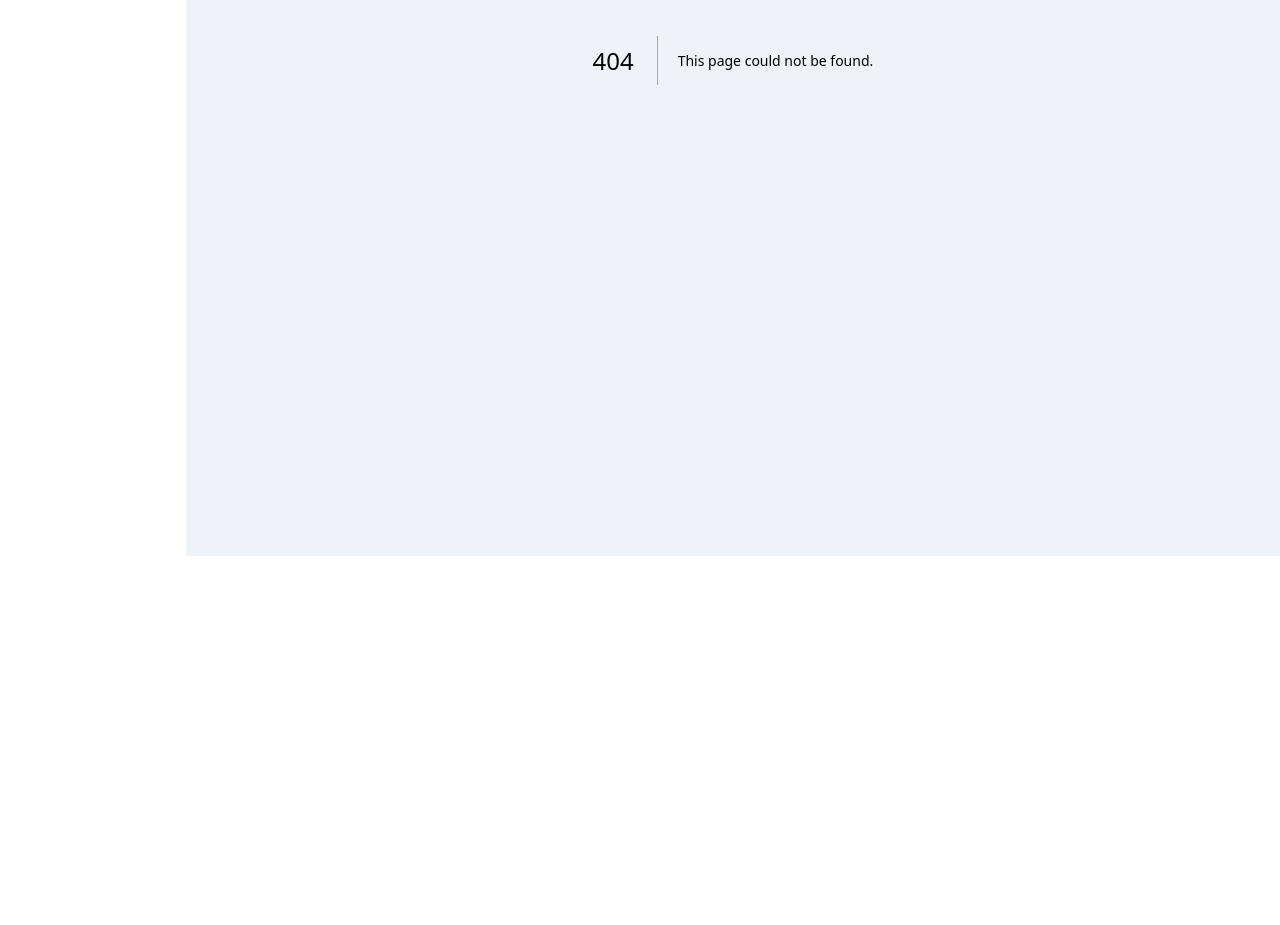
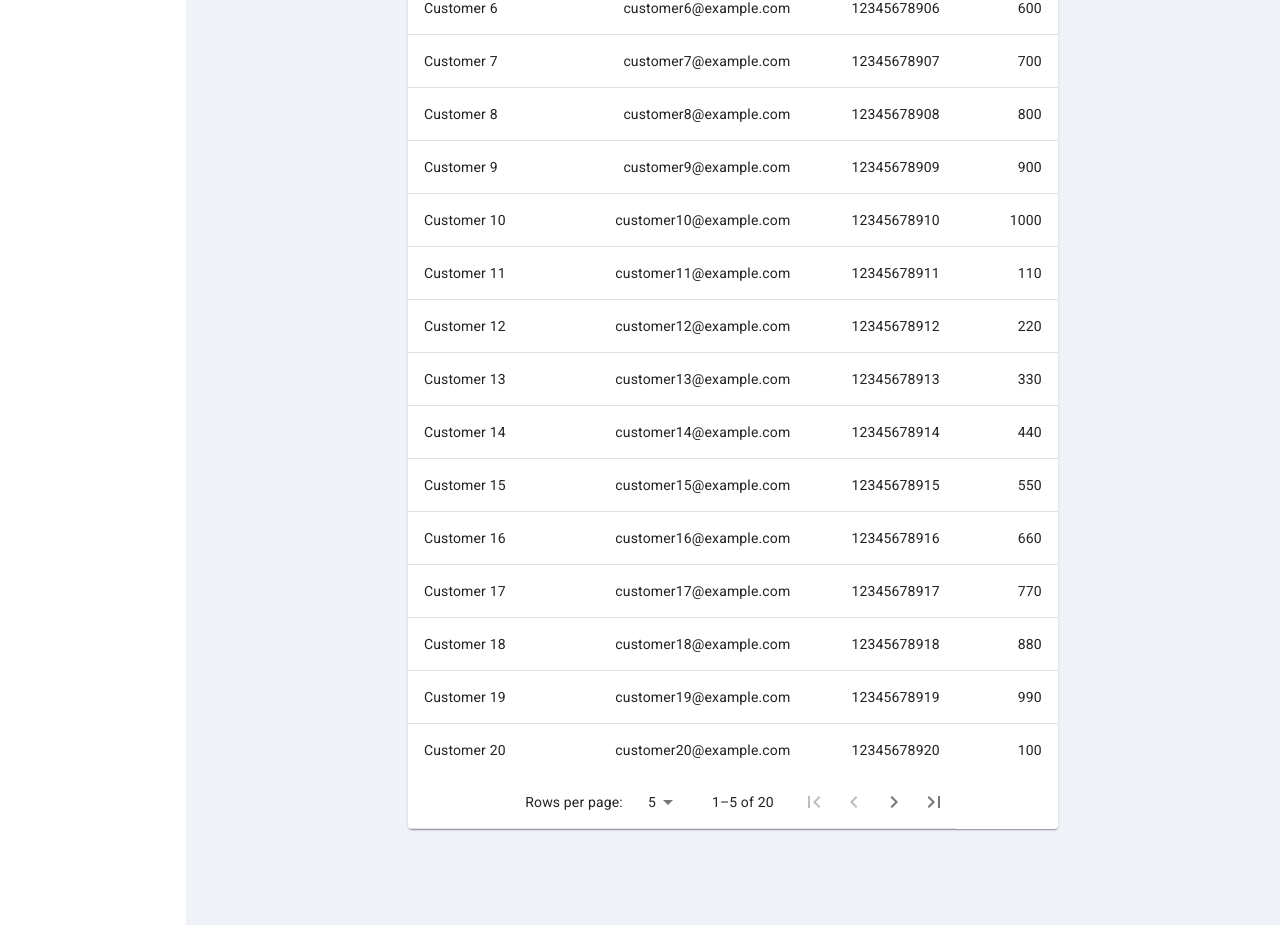
Before and after one commit to danilolan/clean-path-client, a Next.js app: page /list in a window 1280 px wide. Before the commit this address had no page. Shown: the part 436-1361 px from the top of the page. Before the commit the page ends 992 px from the top, so only its background shows below. Built offline with nearby package versions, Linux system fonts and the light colour scheme.

Commit message:
feat: table component

```diff
--- /dev/null
+++ b/src/app/list/components/table.tsx
@@ -0,0 +1,168 @@
+"use client";
+
+import {
+  TableContainer,
+  Paper,
+  TableHead,
+  TableRow,
+  TableCell,
+  TableBody,
+  Table as MuiTable,
+  Box,
+  IconButton,
+  useTheme,
+  TableFooter,
+  TablePagination,
+} from "@mui/material";
+import page, { Customer } from "../page";
+import { KeyboardArrowRight, KeyboardArrowLeft } from "@mui/icons-material";
+import { TablePaginationActionsProps } from "@mui/material/TablePagination/TablePaginationActions";
+import FirstPageIcon from "@mui/icons-material/FirstPage";
+import LastPageIcon from "@mui/icons-material/LastPage";
+import { useState } from "react";
+
+type Props = { data: Customer[] };
+
+export default function Table({ data }: Props) {
+  const [page, setPage] = useState(0);
+  const [rowsPerPage, setRowsPerPage] = useState(5);
+
+  // Avoid a layout jump when reaching the last page with empty rows.
+  const emptyRows =
+    page > 0 ? Math.max(0, (1 + page) * rowsPerPage - data.length) : 0;
+
+  const handleChangePage = (
+    event: React.MouseEvent<HTMLButtonElement> | null,
+    newPage: number
+  ) => {
+    setPage(newPage);
+  };
+
+  const handleChangeRowsPerPage = (
+    event: React.ChangeEvent<HTMLInputElement | HTMLTextAreaElement>
+  ) => {
+    setRowsPerPage(parseInt(event.target.value, 10));
+    setPage(0);
+  };
+
+  function TablePaginationActions(props: TablePaginationActionsProps) {
+    const theme = useTheme();
+    const { count, page, rowsPerPage, onPageChange } = props;
+
+    const handleFirstPageButtonClick = (
+      event: React.MouseEvent<HTMLButtonElement>
+    ) => {
+      onPageChange(event, 0);
+    };
+
+    const handleBackButtonClick = (
+      event: React.MouseEvent<HTMLButtonElement>
+    ) => {
+      onPageChange(event, page - 1);
+    };
+
+    const handleNextButtonClick = (
+      event: React.MouseEvent<HTMLButtonElement>
+    ) => {
+      onPageChange(event, page + 1);
+    };
+
+    const handleLastPageButtonClick = (
+      event: React.MouseEvent<HTMLButtonElement>
+    ) => {
+      onPageChange(event, Math.max(0, Math.ceil(count / rowsPerPage) - 1));
+    };
+
+    return (
+      <Box sx={{ flexShrink: 0, ml: 2.5 }}>
+        <IconButton
+          onClick={handleFirstPageButtonClick}
+          disabled={page === 0}
+          aria-label="first page"
+        >
+          {theme.direction === "rtl" ? <LastPageIcon /> : <FirstPageIcon />}
+        </IconButton>
+        <IconButton
+          onClick={handleBackButtonClick}
+          disabled={page === 0}
+          aria-label="previous page"
+        >
+          {theme.direction === "rtl" ? (
+            <KeyboardArrowRight />
+          ) : (
+            <KeyboardArrowLeft />
+          )}
+        </IconButton>
+        <IconButton
+          onClick={handleNextButtonClick}
+          disabled={page >= Math.ceil(count / rowsPerPage) - 1}
+          aria-label="next page"
+        >
+          {theme.direction === "rtl" ? (
+            <KeyboardArrowLeft />
+          ) : (
+            <KeyboardArrowRight />
+          )}
+        </IconButton>
+        <IconButton
+          onClick={handleLastPageButtonClick}
+          disabled={page >= Math.ceil(count / rowsPerPage) - 1}
+          aria-label="last page"
+        >
+          {theme.direction === "rtl" ? <FirstPageIcon /> : <LastPageIcon />}
+        </IconButton>
+      </Box>
+    );
+  }
+  return (
+    <TableContainer component={Paper}>
+      <MuiTable sx={{ minWidth: 650 }} aria-label="simple table">
+        <TableHead>
+          <TableRow>
+            <TableCell>Name</TableCell>
+            <TableCell align="right">Email</TableCell>
+            <TableCell align="right">Phone</TableCell>
+            <TableCell align="right">Position</TableCell>
+          </TableRow>
+        </TableHead>
+        <TableBody>
+          {data.map(({ name, email, phone, position }) => (
+            <TableRow
+              key={name}
+              sx={{ "&:last-child td, &:last-child th": { border: 0 } }}
+            >
+              <TableCell component="th" scope="row">
+                {name}
+              </TableCell>
+              <TableCell align="right">{email}</TableCell>
+              <TableCell align="right">{phone}</TableCell>
+              <TableCell align="right">{position.x}</TableCell>
+            </TableRow>
+          ))}
+        </TableBody>
+        <TableFooter>
+          <TableRow>
+            <TablePagination
+              rowsPerPageOptions={[5, 10, 25, { label: "All", value: -1 }]}
+              colSpan={3}
+              count={data.length}
+              rowsPerPage={rowsPerPage}
+              page={page}
+              slotProps={{
+                select: {
+                  inputProps: {
+                    "aria-label": "rows per page",
+                  },
+                  native: true,
+                },
+              }}
+              onPageChange={handleChangePage}
+              onRowsPerPageChange={handleChangeRowsPerPage}
+              ActionsComponent={TablePaginationActions}
+            />
+          </TableRow>
+        </TableFooter>
+      </MuiTable>
+    </TableContainer>
+  );
+}
--- /dev/null
+++ b/src/app/list/page.tsx
@@ -0,0 +1,142 @@
+import Table from "./components/table";
+
+export type Customer = {
+  name: string;
+  email: string;
+  phone: string;
+  position: {
+    x: number;
+    y: number;
+  };
+};
+
+const data = [
+  {
+    name: "Customer 1",
+    email: "customer1@example.com",
+    phone: "12345678901",
+    position: { x: 120, y: 85 },
+  },
+  {
+    name: "Customer 2",
+    email: "customer2@example.com",
+    phone: "12345678902",
+    position: { x: 200, y: 150 },
+  },
+  {
+    name: "Customer 3",
+    email: "customer3@example.com",
+    phone: "12345678903",
+    position: { x: 300, y: 215 },
+  },
+  {
+    name: "Customer 4",
+    email: "customer4@example.com",
+    phone: "12345678904",
+    position: { x: 400, y: 280 },
+  },
+  {
+    name: "Customer 5",
+    email: "customer5@example.com",
+    phone: "12345678905",
+    position: { x: 500, y: 345 },
+  },
+  {
+    name: "Customer 6",
+    email: "customer6@example.com",
+    phone: "12345678906",
+    position: { x: 600, y: 410 },
+  },
+  {
+    name: "Customer 7",
+    email: "customer7@example.com",
+    phone: "12345678907",
+    position: { x: 700, y: 475 },
+  },
+  {
+    name: "Customer 8",
+    email: "customer8@example.com",
+    phone: "12345678908",
+    position: { x: 800, y: 540 },
+  },
+  {
+    name: "Customer 9",
+    email: "customer9@example.com",
+    phone: "12345678909",
+    position: { x: 900, y: 605 },
+  },
+  {
+    name: "Customer 10",
+    email: "customer10@example.com",
+    phone: "12345678910",
+    position: { x: 1000, y: 670 },
+  },
+  {
+    name: "Customer 11",
+    email: "customer11@example.com",
+    phone: "12345678911",
+    position: { x: 110, y: 735 },
+  },
+  {
+    name: "Customer 12",
+    email: "customer12@example.com",
+    phone: "12345678912",
+    position: { x: 220, y: 800 },
+  },
+  {
+    name: "Customer 13",
+    email: "customer13@example.com",
+    phone: "12345678913",
+    position: { x: 330, y: 865 },
+  },
+  {
+    name: "Customer 14",
+    email: "customer14@example.com",
+    phone: "12345678914",
+    position: { x: 440, y: 930 },
+  },
+  {
+    name: "Customer 15",
+    email: "customer15@example.com",
+    phone: "12345678915",
+    position: { x: 550, y: 995 },
+  },
+  {
+    name: "Customer 16",
+    email: "customer16@example.com",
+    phone: "12345678916",
+    position: { x: 660, y: 1060 },
+  },
+  {
+    name: "Customer 17",
+    email: "customer17@example.com",
+    phone: "12345678917",
+    position: { x: 770, y: 1125 },
+  },
+  {
+    name: "Customer 18",
+    email: "customer18@example.com",
+    phone: "12345678918",
+    position: { x: 880, y: 1190 },
+  },
+  {
+    name: "Customer 19",
+    email: "customer19@example.com",
+    phone: "12345678919",
+    position: { x: 990, y: 1255 },
+  },
+  {
+    name: "Customer 20",
+    email: "customer20@example.com",
+    phone: "12345678920",
+    position: { x: 100, y: 1320 },
+  },
+];
+
+export default function List() {
+  return (
+    <div>
+      <Table data={data} />
+    </div>
+  );
+}
```
